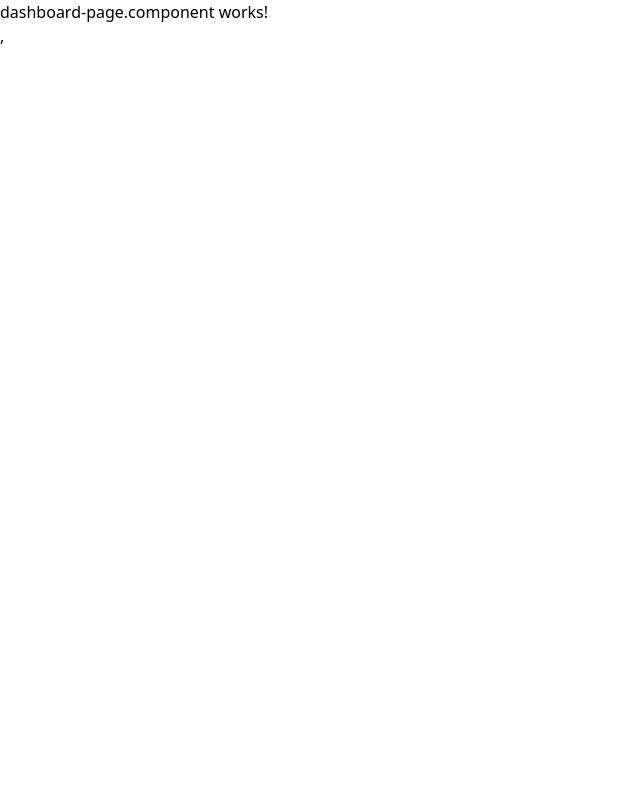
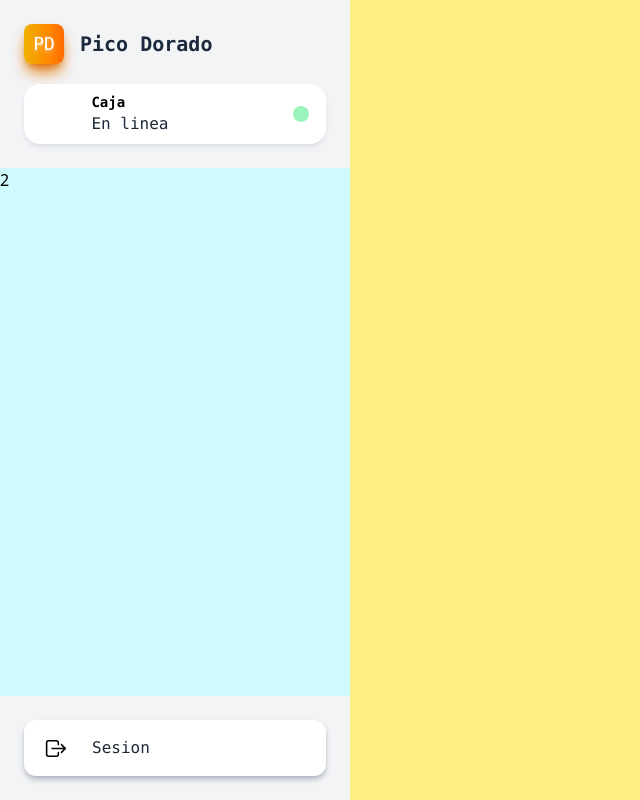
Before and after one commit to LIPALM/angular-cursos, an Angular app in the folder replicando-proyecto/pico-dorado/: page /dashboard in a window 1280 px wide. Shown: the whole page, without its empty margins (0-640 px from the left). Built offline with nearby package versions, Linux system fonts and the light colour scheme.

Commit message:
feat: add sidebar components and integrate them into the dashboard layout

```diff
--- /dev/null
+++ b/replicando-proyecto/pico-dorado/src/app/pico-dorado/components/sidebar-footer/sidebar-footer.component.html
@@ -0,0 +1,5 @@
+
+<div class="flex flex-row gap-1 items-center p-2 text-gray-800 bg-white hover:bg-red-400 hover:text-white transition-transform hover:scale-105 delay-150 duration-300 ease-in-out rounded-xl shadow-md shadow-gray-400/70 hover:shadow-red-200 hover:shadow-xl cursor-pointer">
+  <svg xmlns="http://www.w3.org/2000/svg" class="flex flex-col w-12 justify-center items-center" width="25" height="25" viewBox="0 0 512 512"><path fill="none" stroke="black" stroke-linecap="round" stroke-linejoin="round" stroke-width="32" d="M304 336v40a40 40 0 0 1-40 40H104a40 40 0 0 1-40-40V136a40 40 0 0 1 40-40h152c22.09 0 48 17.91 48 40v40m64 160l80-80l-80-80m-192 80h256"/></svg>
+  <button type="button" class="p-2 font-mono">Sesion</button>
+</div>
--- /dev/null
+++ b/replicando-proyecto/pico-dorado/src/app/pico-dorado/components/sidebar-footer/sidebar-footer.component.ts
@@ -0,0 +1,9 @@
+import { ChangeDetectionStrategy, Component } from '@angular/core';
+
+@Component({
+  selector: 'sidebar-footer',
+  imports: [],
+  templateUrl: './sidebar-footer.component.html',
+  changeDetection: ChangeDetectionStrategy.OnPush,
+})
+export class SidebarFooterComponent { }
--- /dev/null
+++ b/replicando-proyecto/pico-dorado/src/app/pico-dorado/components/sidebar-header/sidebar-header.component.html
@@ -0,0 +1,22 @@
+
+<div class=" flex flex-col gap-1 p-2">
+  <div class="flex flex-row gap-4 items-center p-2">
+    <span class="bg-linear-to-r from-yellow-500 to-orange-500 text-white font-mono text-lg w-10 h-10 flex flex-row items-center justify-center bg-gradientr rounded-lg shadow-lg shadow-amber-600 text-shadow-lg/20 text-shadow-white">{{env.Abrevacion}}</span>
+    <h2 class="text-xl font-bold text-slate-800 font-mono ">{{env.Titulo}}</h2>
+  </div>
+  <div class="flex flex-col p-2">
+    <div class="flex flex-row rounded-2xl bg-white shadow-md shadow-gray-400/20 items-center">
+      <div class="flex flex-col w-24 justify-center items-center">
+        <svg xmlns="http://www.w3.org/2000/svg" width="34" height="34" viewBox="0 0 24 24"><g fill="none" stroke="#000" stroke-dasharray="28" stroke-dashoffset="28" stroke-linecap="round" stroke-linejoin="round" stroke-width="0.8"><path d="M4 21v-1c0 -3.31 2.69 -6 6 -6h4c3.31 0 6 2.69 6 6v1"><animate fill="freeze" attributeName="stroke-dashoffset" dur="0.2s" values="28;0"/></path><path d="M12 11c-2.21 0 -4 -1.79 -4 -4c0 -2.21 1.79 -4 4 -4c2.21 0 4 1.79 4 4c0 2.21 -1.79 4 -4 4Z"><animate fill="freeze" attributeName="stroke-dashoffset" begin="0.2s" dur="0.2s" values="28;0"/></path></g></svg>
+      </div>
+      <div class="flex flex-col w-full p-2">
+        <h1 class="text-sm font-mono font-bold">{{env.Rol}}</h1>
+        <p class="text-gray-800 font-mono">En linea</p>
+      </div>
+      <div class="relative flex flex-col w-20 justify-center items-center">
+        <span class="absolute inline-flex h-4 w-4 animate-ping rounded-full opacity-75 bg-green-300 " ></span>
+        <svg class="relative inline-flex size-4" xmlns="http://www.w3.org/2000/svg" viewBox="0 0 24 24"><path fill="#56de39" fill-opacity="0" stroke="#56de39" stroke-dasharray="64" stroke-dashoffset="64" stroke-linecap="round" stroke-linejoin="round" stroke-width="0.5" d="M3 12c0 -4.97 4.03 -9 9 -9c4.97 0 9 4.03 9 9c0 4.97 -4.03 9 -9 9c-4.97 0 -9 -4.03 -9 -9Z"><animate fill="freeze" attributeName="fill-opacity" begin="0.93s" dur="0.232s" values="0;0.6"/><animate fill="freeze" attributeName="stroke-dashoffset" dur="0.93s" values="64;0"/></path></svg>
+      </div>
+    </div>
+  </div>
+</div>
--- /dev/null
+++ b/replicando-proyecto/pico-dorado/src/app/pico-dorado/components/sidebar-header/sidebar-header.component.ts
@@ -0,0 +1,25 @@
+import { ChangeDetectionStrategy, Component } from '@angular/core';
+import { environment } from '../../../../environments/environment';
+
+// const environment: Environment = {
+//     Titulo: 'Pico Dorado',
+//     Abrevacion: 'PD',
+//     Rol: 'Caja'
+//   };
+
+@Component({
+  selector: 'sidebar-header',
+  imports: [],
+  templateUrl: './sidebar-header.component.html',
+  // changeDetection: ChangeDetectionStrategy.OnPush,
+})
+
+
+export class SidebarHeaderComponent {
+  // titulo = environment.Titulo;
+  // abrevacion = environment.Abrevacion;
+  // caja = environment.Rol;
+  env = environment;
+
+
+}
--- /dev/null
+++ b/replicando-proyecto/pico-dorado/src/app/pico-dorado/components/sidebar-options/sidebar-options.component.html
@@ -0,0 +1,9 @@
+<div class="bg-gray-100 h-screen grid grid-rows-[168px_1fr_104px]">
+  <div class="flex flex-col p-2 ">
+    <sidebar-header/>
+  </div>
+  <div class="bg-cyan-100 flex flex-col">2</div>
+  <div class="flex flex-col p-6 ">
+    <sidebar-footer/>
+  </div>
+</div>
--- a/replicando-proyecto/pico-dorado/src/app/pico-dorado/pages/dashboard-page/dashboard-page.component.html
+++ b/replicando-proyecto/pico-dorado/src/app/pico-dorado/pages/dashboard-page/dashboard-page.component.html
@@ -1 +1,7 @@
-<p>dashboard-page.component works!</p>,
+<section class="bg-gray-100 min-h-screen grid grid-cols-[350px_4fr]">
+  <sidebar-options/>
+  <div class="bg-yellow-200 h-screen">
+    <router-outlet/>
+  </div>
+
+</section>
--- a/replicando-proyecto/pico-dorado/src/app/pico-dorado/pages/dashboard-page/dashboard-page.component.ts
+++ b/replicando-proyecto/pico-dorado/src/app/pico-dorado/pages/dashboard-page/dashboard-page.component.ts
@@ -1,8 +1,11 @@
 import { ChangeDetectionStrategy, Component } from '@angular/core';
+import { SidebarOptionsComponent } from "../../components/sidebar-options/sidebar-options.component";
+import { RouterOutlet } from '@angular/router';
+
 
 @Component({
   selector: 'dashboard-page',
-  imports: [],
+  imports: [SidebarOptionsComponent, RouterOutlet],
   templateUrl: './dashboard-page.component.html',
   changeDetection: ChangeDetectionStrategy.OnPush,
 })
--- /dev/null
+++ b/replicando-proyecto/pico-dorado/src/environments/environment.ts
@@ -0,0 +1,12 @@
+export interface environment {
+  // Titulo: string;
+  // Abrevacion: string;
+  // Rol: string;
+}
+
+
+export const environment = {
+  Titulo: 'Pico Dorado',
+  Abrevacion: 'PD',
+  Rol: 'Caja'
+}
```
Also changed, not shown: replicando-proyecto/pico-dorado/src/app/pico-dorado/components/sidebar-options/sidebar-options.component.ts (added, +11 -0 lines), replicando-proyecto/pico-dorado/src/app/auth/pages/login-page/login-page.component.html (line endings or trailing spaces).
